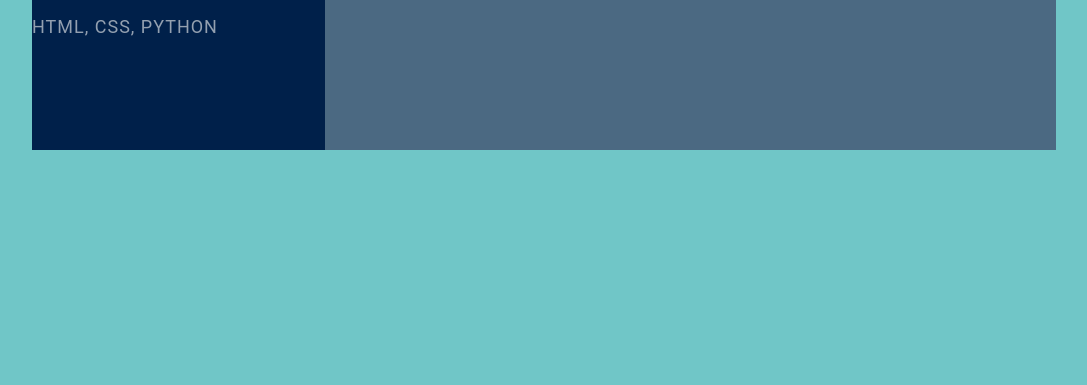
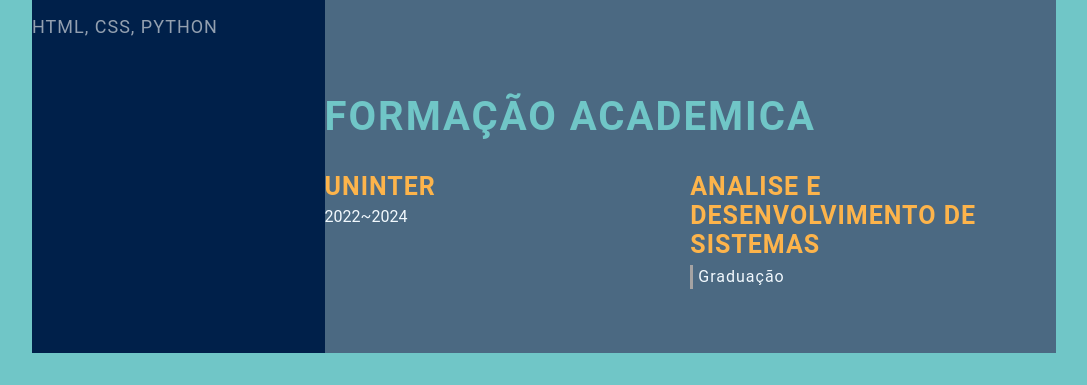
Before and after one commit to MatDSouza/matdsouza.github.io, a plain HTML site: page index.html in a window 1280 px wide. Shown: the part 682-1067 px from the top of the page, without its empty margins (96-1183 px from the left). Before the commit the page ends 864 px from the top, so only its background shows below. Drawn offline with Linux system fonts and the light colour scheme.

Commit message:
feature: add index.html

```diff
--- a/index.html
+++ b/index.html
@@ -1,5 +1,6 @@
 <!DOCTYPE html>
 <html lang="en">
+
 <head>
     <meta charset="UTF-8">
     <meta http-equiv="X-UA-Compatible" content="IE=edge">
@@ -9,6 +10,7 @@
     <link rel="stylesheet" href="style.css">
 
 </head>
+
 <body>
     <main class="resume-contents">
         <section class="left-section">
@@ -27,10 +29,12 @@
                         <li><i class="fa fa-github">MatDsouza</i></li>
                     </ul>
                 </div>
-                <div class="skills" >
+                <div class="skills">
                     <p class="left-title">skills</p>
                     <ul>
-                        <li><p>HTML, CSS, Python</p></li>
+                        <li>
+                            <p>HTML, CSS, Python</p>
+                        </li>
                     </ul>
                 </div>
             </section>
@@ -70,9 +74,24 @@
                         </p>
                     </div>
                 </div>
-
+            </section>
+            <section class="education gap">
+                <div class="right-title">Formação Academica</div>
+                <div class="education-contents">
+                    <div class="education-left">
+                        <p class="education-school-name">UNINTER</p>
+                        <p class="education-time-period">2022~2024</p>
+                    </div>
+                    <div class="education-right">
+                     <p class="education-subject">Analise e desenvolvimento de sistemas</p>
+                     <p class="education-desc">
+                          Graduação
+                     </p>
+                    </div>
+                </div>
             </section>
         </section>
     </main>
 </body>
+
 </html>
```
Lines whose indentation alone changed are shown as unchanged.
